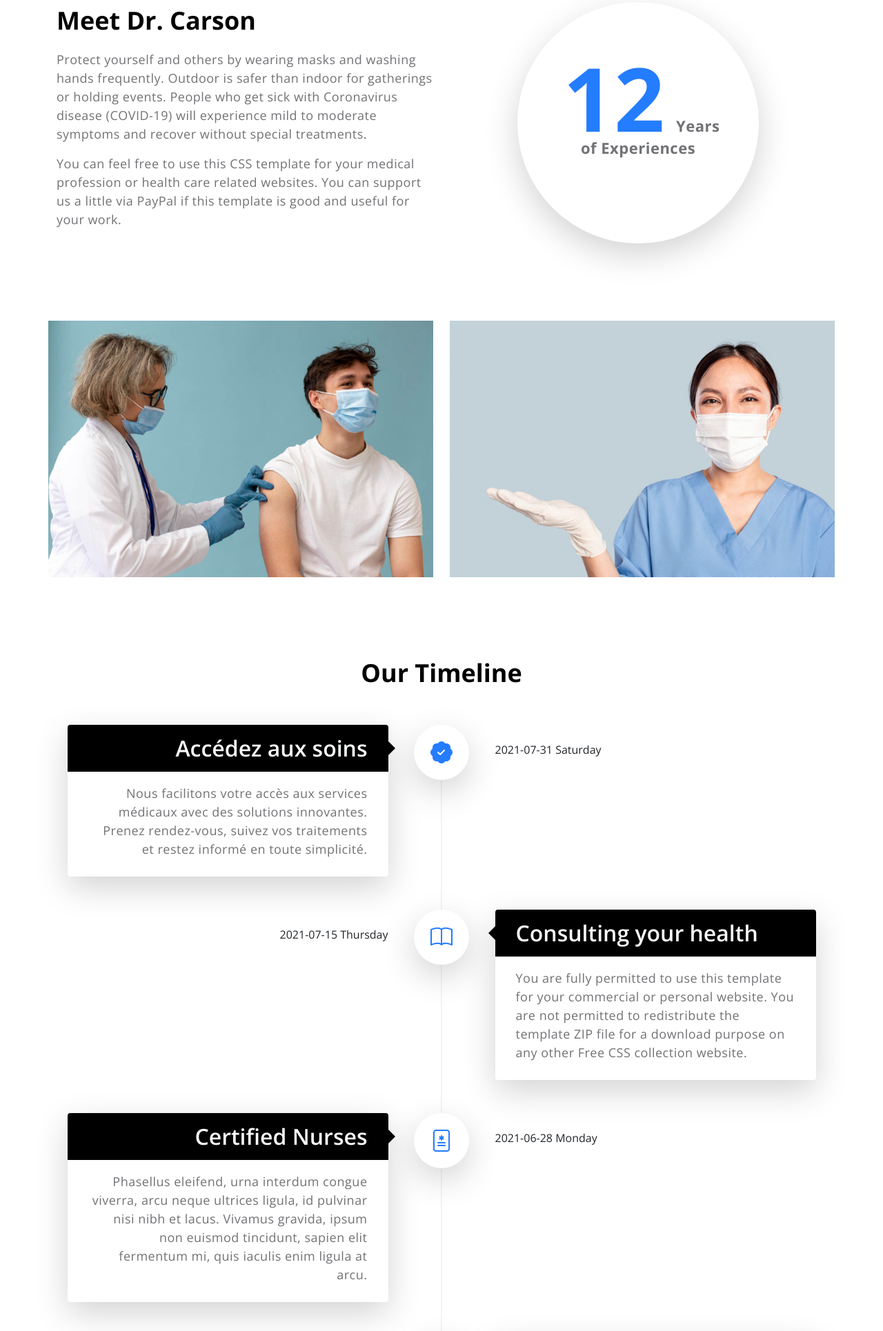
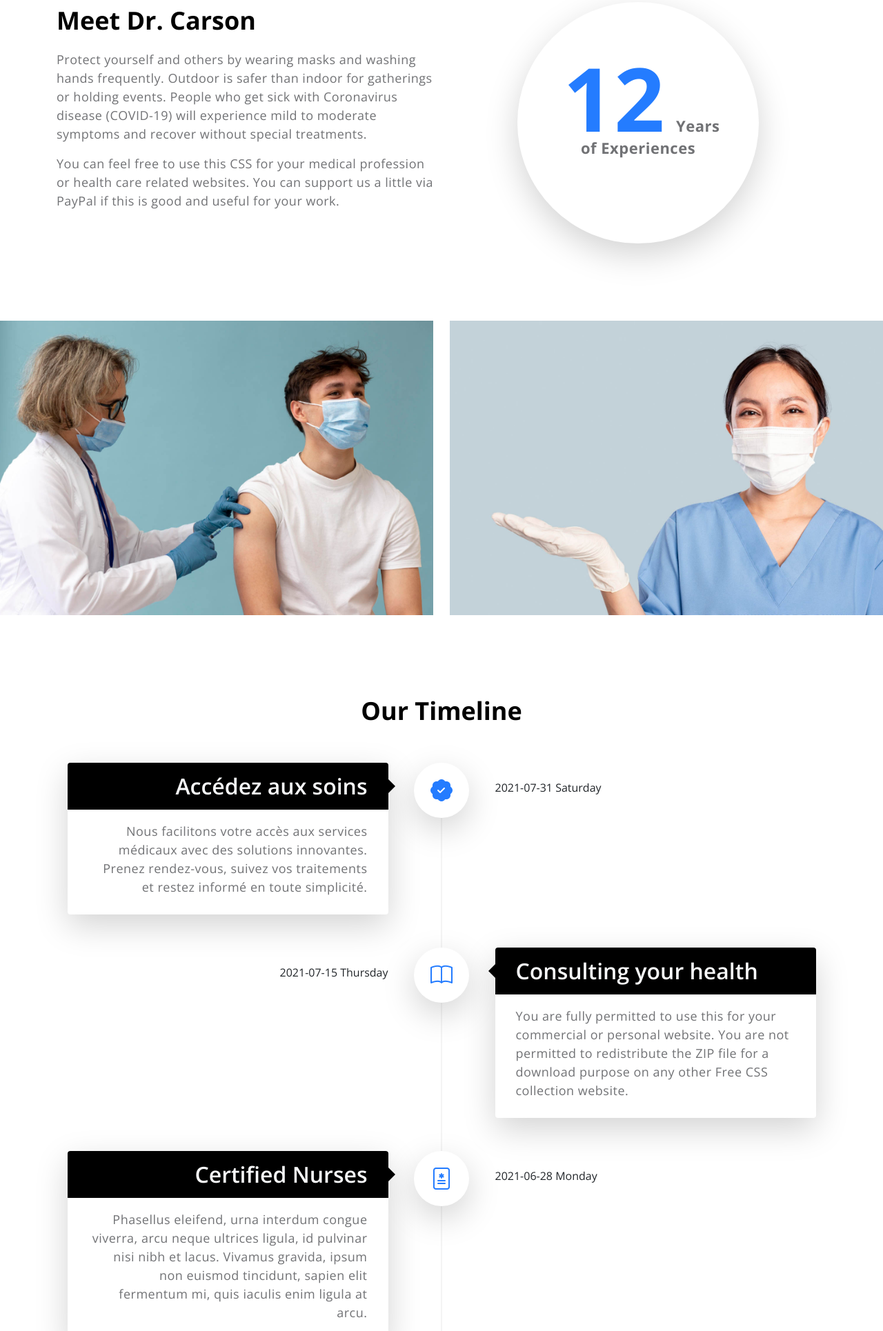
Before and after one commit to Ramananolo/MediaCare, a plain HTML site: page index.html in a window 1280 px wide. Shown: the part 783-2713 px from the top of the page at 69% size. Drawn offline with nearby package versions, Linux system fonts and the light colour scheme.

Commit message:
changer css file

```diff
--- a/index.html
+++ b/index.html
@@ -25,13 +25,7 @@
         <link href="css/owl.theme.default.min.css" rel="stylesheet">
 
         <link href="css/templatemo-medic-care.css" rel="stylesheet">
-<!--
 
-TemplateMo 566 Medic Care
-
-https://templatemo.com/tm-566-medic-care
-
--->
     </head>
 
     <body id="top">
@@ -140,7 +134,7 @@ https://templatemo.com/tm-566-medic-care
 
                             <p>Protect yourself and others by wearing masks and washing hands frequently. Outdoor is safer than indoor for gatherings or holding events. People who get sick with Coronavirus disease (COVID-19) will experience mild to moderate symptoms and recover without special treatments.</p>
 
-                            <p>You can feel free to use this CSS template for your medical profession or health care related websites. You can <a rel="nofollow" href="http://paypal.me/templatemo" target="_blank">support us a little</a> via PayPal if this template is good and useful for your work.</p>
+                            <p>You can feel free to use this CSS  for your medical profession or health care related websites. You can <a rel="nofollow" href="#" target="_blank">support us a little</a> via PayPal if this  is good and useful for your work.</p>
                         </div>
 
                         <div class="col-lg-4 col-md-5 col-12 mx-auto">
@@ -154,7 +148,7 @@ https://templatemo.com/tm-566-medic-care
             </section>
 
             <section class="gallery">
-                <div class="container">
+                <div class="templatecontainer">
                     <div class="row">
 
                         <div class="col-lg-6 col-6 ps-0">
@@ -195,7 +189,7 @@ https://templatemo.com/tm-566-medic-care
                                 <div class="col-9 col-md-5 ms-md-4 ms-lg-0 order-3 order-md-1 timeline-content bg-white shadow-lg">
                                         <h3 class=" text-light">Consulting your health</h3>
 
-                                        <p>You are fully permitted to use this template for your commercial or personal website. You are not permitted to redistribute the template ZIP file for a download purpose on any other <a href="https://www.google.com/search?q=free+css" target="_blank">Free CSS collection</a> website.</p>
+                                        <p>You are fully permitted to use this  for your commercial or personal website. You are not permitted to redistribute the  ZIP file for a download purpose on any other <a href="https://www.google.com/search?q=free+css" target="_blank">Free CSS collection</a> website.</p>
                                 </div>
 
                                 <div class="col-3 col-sm-1 order-2 timeline-icons text-md-center">
@@ -245,7 +239,7 @@ https://templatemo.com/tm-566-medic-care
                                 <div class="col-9 col-md-5 me-md-4 me-lg-0 order-3 order-md-1 timeline-content bg-white shadow-lg">
                                     <h3 class=" text-light">Freelance Nursing</h3>
 
-                                    <p>If you need a working contact form that submits email to your inbox, please <a rel="nofollow" href="https://templatemo.com/contact" target="_parent">visit our contact page</a> for more information.</p>
+                                    <p>If you need a working contact form that submits email to your inbox, please <a rel="nofollow" href="#" target="_parent">visit our contact page</a> for more information.</p>
                                 </div>
 
                                 <div class="col-3 col-sm-1 order-2 timeline-icons text-md-center">
@@ -461,7 +455,7 @@ https://templatemo.com/tm-566-medic-care
 
                     <div class="col-lg-3 col-12 ms-auto mt-4 mt-lg-0">
                         <p class="copyright-text">Copyright © Medic Care 2021
-                        <br><br>Design: <a href="https://templatemo.com" target="_parent">TemplateMo</a></p>
+                        <br><br>Design: <a href="#" target="_parent">Mo</a></p>
                     </div>
 
                 </div>
@@ -474,12 +468,5 @@ https://templatemo.com/tm-566-medic-care
         <script src="js/owl.carousel.min.js"></script>
         <script src="js/scrollspy.min.js"></script>
         <script src="js/custom.js"></script>
-<!--
-
-TemplateMo 566 Medic Care
-
-https://templatemo.com/tm-566-medic-care
-
--->
     </body>
 </html>
```
